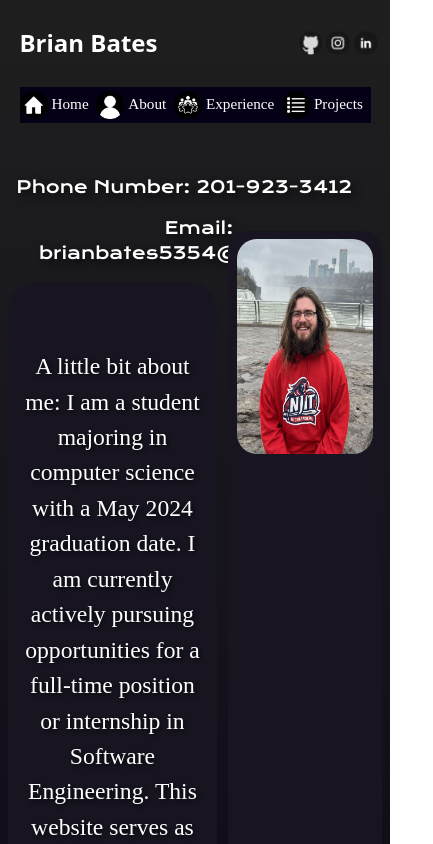
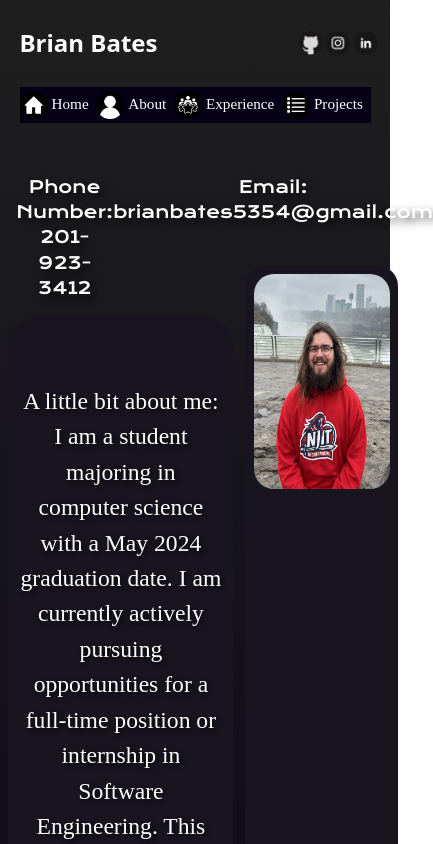
Before and after one commit to brianbates928/Personal-Website, a React (Create React App) app: page /about in a window 390 px wide. Shown: the top 844 px of the page, 433 px wide, since content can reach past the window. Built offline with nearby package versions, Linux system fonts and the light colour scheme; a web font is replaced by a local one.

Commit message:
Fix mobile display

```diff
--- a/src/pages/AboutStyles.js
+++ b/src/pages/AboutStyles.js
@@ -71,7 +71,7 @@ const mediaStyles = {
   },
   contactInfo: {
     display: "flex",
-    flexDirection: "column",
+    flexDirection: "row",
     alignItems: "flex-start",
     marginLeft:"2vw",
   },
```
